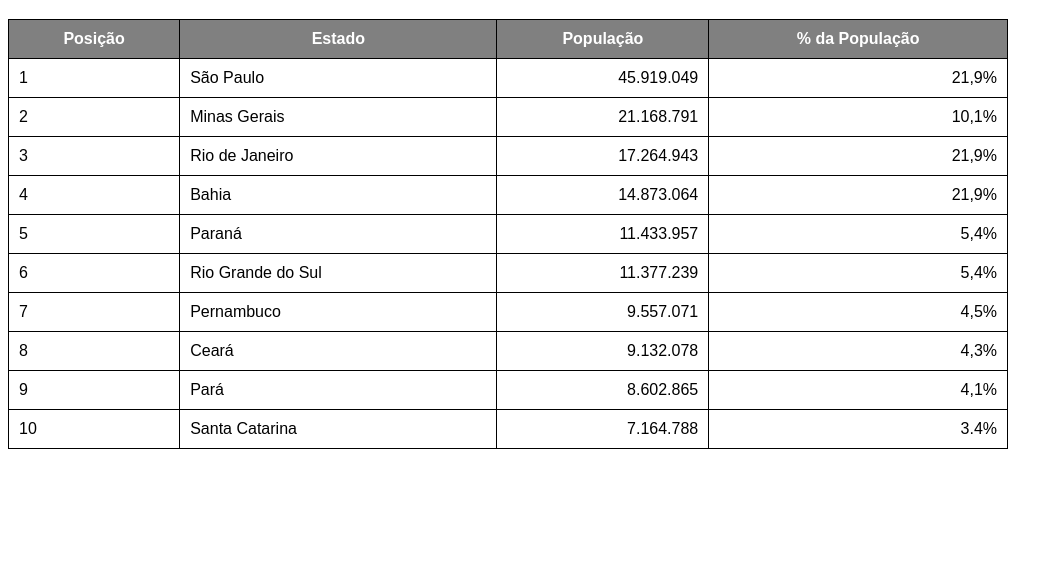
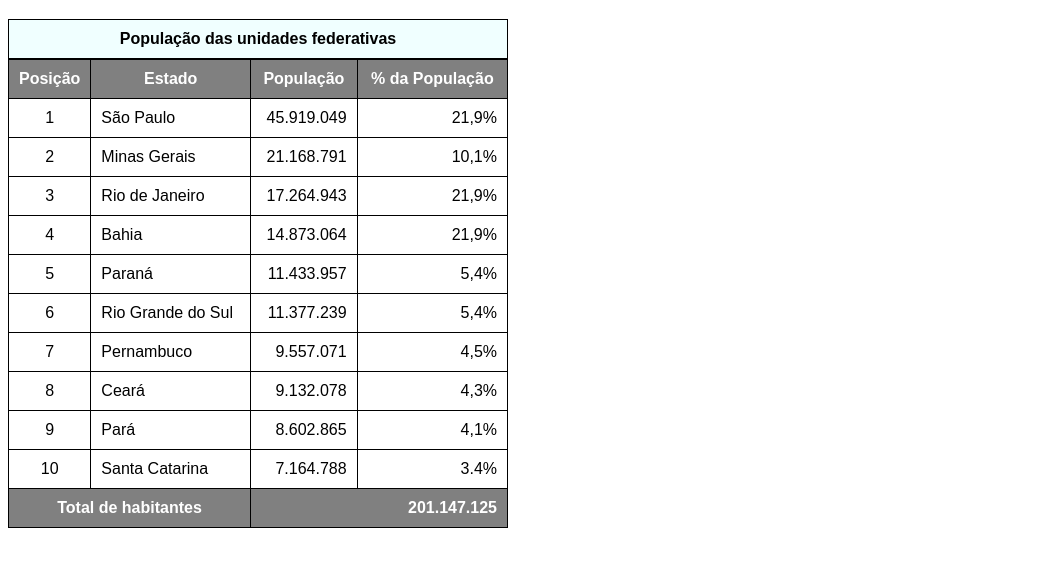
Before and after one commit to Kawatos/CVHTML, a plain HTML site: page e23/tabela2.html in a window 1280 px wide. Shown: the part 61-628 px from the top of the page, without its empty margins (0-1063 px from the left). Drawn offline with Linux system fonts and the light colour scheme.

Commit message:
Update tabela2.html

```diff
--- a/e23/tabela2.html
+++ b/e23/tabela2.html
@@ -8,9 +8,18 @@
         body {
             font-family: Arial, Helvetica, sans-serif;
         }
+
         table {
-            width: 1000px;
+            width: 500px;
             border-collapse: collapse;
+        }
+
+        caption {
+            padding: 10px;
+            border: 1px solid black;
+            background-color: azure;
+            font-weight: bold;
+
         }
 
         td, th {
@@ -27,6 +36,14 @@
         td.num {
             text-align: right;
         }
+        td.num2 {
+            width: 2px;
+            text-align: center;
+        }
+        tfoot {
+            width: 100%;
+        }
+
 
     </style>
 </head>
@@ -44,71 +61,72 @@
     -->
     <h1>Tabela de Estados do brasil segundo WP</h1>
     <table>
+        <caption>População das unidades federativas</caption>
         <thead>
             <tr>
-                <th>Posição</th>
-                <th>Estado</th>
-                <th>População</th>
-                <th>% da População</th>
+                <th scope="col">Posição</th>
+                <th scope="col">Estado</th>
+                <th scope="col">População</th>
+                <th scope="col">% da População</th>
             </tr>
         </thead>
         <tbody>
             <tr>
-                <td>1</td>
+                <td class="num2">1</td>
                 <td>São Paulo</td>
                 <td class="num">45.919.049</td>
                 <td class="num">21,9%</td>
             </tr>
             <tr>
-                <td>2</td>
+                <td class="num2">2</td>
                 <td>Minas Gerais</td>
                 <td class="num">21.168.791</td>
                 <td class="num">10,1%</td>
             </tr>
             <tr>
-                <td>3</td>
+                <td class="num2">3</td>
                 <td>Rio de Janeiro</td>
                 <td class="num">17.264.943</td>
                 <td class="num">21,9%</td>
             </tr>
             <tr>
-                <td>4</td>
+                <td class="num2">4</td>
                 <td>Bahia</td>
                 <td class="num">14.873.064</td>
                 <td class="num">21,9%</td>
             </tr>
             <tr>
-                <td>5</td>
+                <td class="num2">5</td>
                 <td>Paraná</td>
                 <td class="num">11.433.957</td>
                 <td class="num">5,4%</td>
             </tr>
             <tr>
-                <td>6</td>
+                <td class="num2">6</td>
                 <td>Rio Grande do Sul</td>
                 <td class="num">11.377.239</td>
                 <td class="num">5,4%</td>
             </tr>
             <tr>
-                <td>7</td>
+                <td class="num2">7</td>
                 <td>Pernambuco</td>
                 <td class="num">9.557.071</td>
                 <td class="num">4,5%</td>
             </tr>
             <tr>
-                <td>8</td>
+                <td class="num2">8</td>
                 <td>Ceará</td>
                 <td class="num">9.132.078</td>
                 <td class="num">4,3%</td>
             </tr>
             <tr>
-                <td>9</td>
+                <td class="num2">9</td>
                 <td>Pará</td>
                 <td class="num">8.602.865</td>
                 <td class="num">4,1%</td>
             </tr>
             <tr>
-                <td>10</td>
+                <td class="num2">10</td>
                 <td>Santa Catarina</td>
                 <td class="num">7.164.788</td>
                 <td class="num">3.4%</td>
@@ -118,7 +136,10 @@
 
         </tbody>
         <tfoot>
-
+            <tr>
+                <th colspan="2">Total de habitantes</th>
+                <td class="num" scope="roll" colspan="2"><strong>201.147.125</strong></td>
+            </tr>
         </tfoot>
 
     </table>
```
